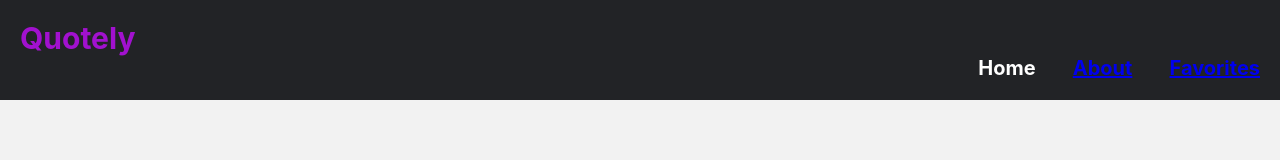
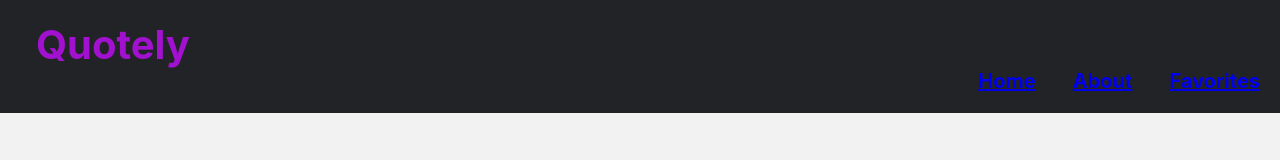
Before and after one commit to caseyconlan/vibely, a React (Create React App) app in the folder phase-2/vibely/: page / in a window 1280 px wide. Shown: the top 160 px of the page. Built offline with nearby package versions, Linux system fonts and the light colour scheme; no server answers.

Commit message:
Home and Quotely Buttons

```diff
--- a/phase-2/vibely/src/App.css
+++ b/phase-2/vibely/src/App.css
@@ -376,3 +376,18 @@ img {
 .favorites-container {
   margin-top: 2rem;
 }
+
+.navbar-brand {
+  font-size: 2.5rem;
+  font-weight: bold;
+  text-decoration: none;
+  color: #a211cf;
+  padding: 0.5rem;
+  margin-right: 1rem;
+  align-items: baseline;
+  padding: 0 1rem;
+}
+
+.navbar-brand:hover {
+  color: #ccc;
+}
--- a/phase-2/vibely/src/NavBar.js
+++ b/phase-2/vibely/src/NavBar.js
@@ -4,12 +4,16 @@ import { Link } from "react-router-dom";
 function NavBar() {
   return (
     <div className="navbar">
-      <div id="vibely">Quotely</div>
+      <Link to="/" className="navbar-brand">
+        Quotely
+      </Link>
       <div className="navbar-flex-container">
-        <div className="flex-item">Home</div>
+        <div className="flex-item">
+          <Link to="/">Home</Link>
+        </div>
         <div className="flex-item">
           <Link to="/about">About</Link>
-          </div>
+        </div>
         <div className="flex-item">
           <Link to="/favorites">Favorites</Link>
         </div>
```
